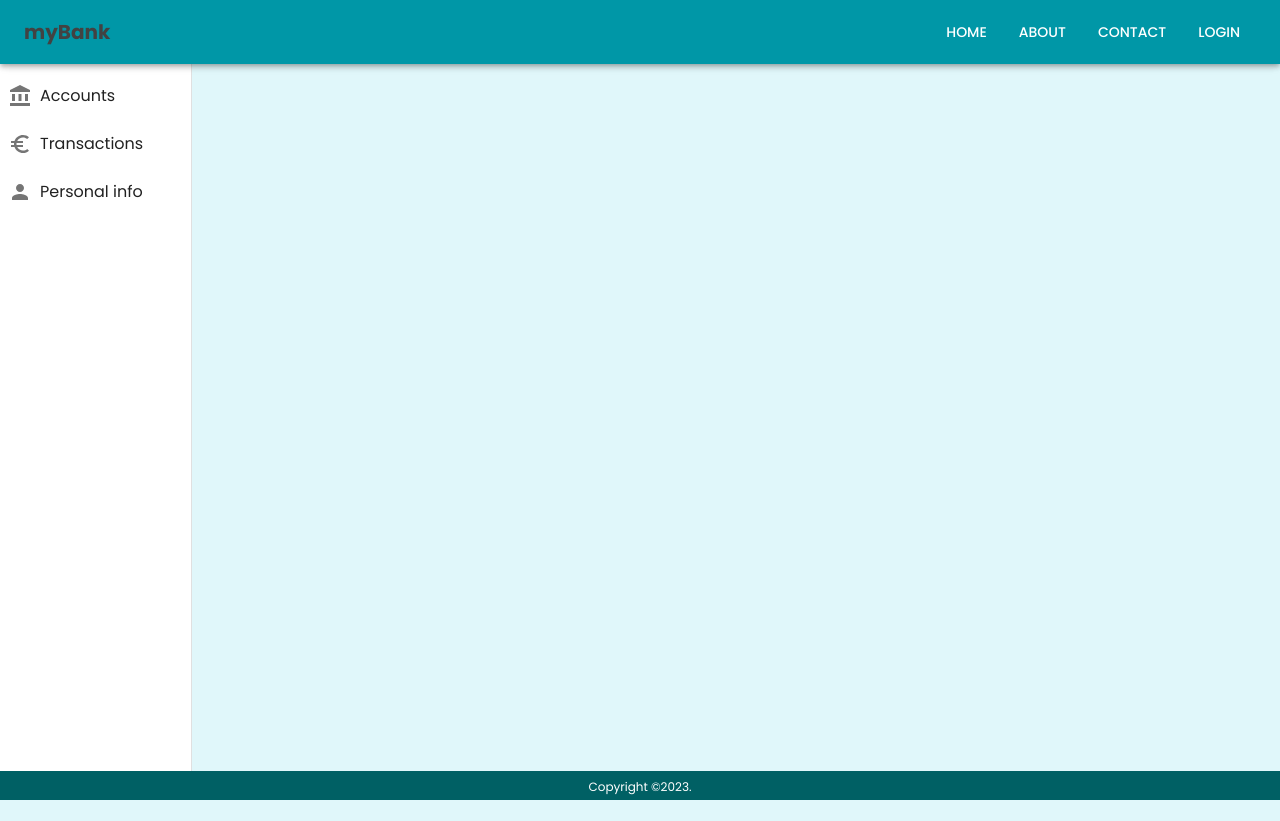
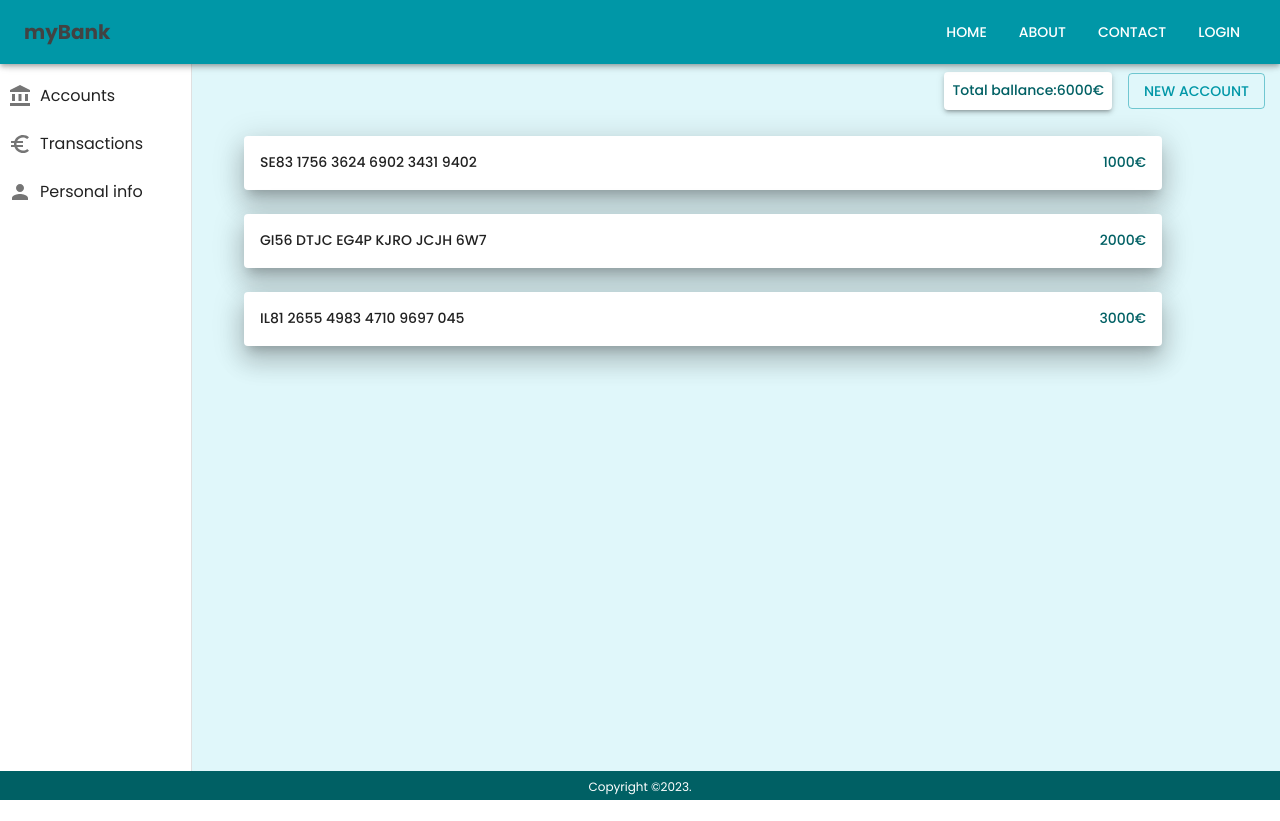
Before and after one commit to AlinaDorosh-dev/myBank, a React (Create React App) app in the folder frontend/: page / in a window 1280 px wide. After the commit the page ends 800 px from the top, so only its background shows below. Built offline with nearby package versions, Linux system fonts and the light colour scheme.

Commit message:
Accounts view layout

```diff
--- a/frontend/src/components/DashboardDrawer.js
+++ b/frontend/src/components/DashboardDrawer.js
@@ -10,15 +10,16 @@ import {
 } from "@mui/material";
 import { AccountBalance, EuroSymbol, Person } from "@mui/icons-material";
 
-const DashboardDrawer = ({setSelectedIndex}) => {
+const DashboardDrawer = ({ setSelectedIndex }) => {
+  const drawerWidth = 180;
   return (
     <Drawer
       variant='permanent'
       sx={{
-      width: { sm: "30%", md: "15%" },
+        width: drawerWidth,
         flexShrink: 0,
         [`& .MuiDrawer-paper`]: {
-        width:{ sm: "30%" , md: "15%"},
+          width: { sm: "30%", md: "15%" },
           boxSizing: "border-box",
           zIndex: 0,
         },
@@ -27,10 +28,9 @@ const DashboardDrawer = ({setSelectedIndex}) => {
       <Toolbar />
       <Box sx={{ overflow: "hidden" }}>
         <List>
-        {["Accounts", "Transactions", "Personal info"].map(
-          (text, index) => (
-            <ListItem key={text} disablePadding >
-              <ListItemButton onClick={()=>setSelectedIndex(index)}>
+          {["Accounts", "Transactions", "Personal info"].map((text, index) => (
+            <ListItem key={text} disablePadding>
+              <ListItemButton onClick={() => setSelectedIndex(index)}>
                 <ListItemIcon sx={{ mr: -3, ml: -1 }}>
                   {index === 0 ? (
                     <AccountBalance />
@@ -43,12 +43,11 @@ const DashboardDrawer = ({setSelectedIndex}) => {
                 <ListItemText primary={text} />
               </ListItemButton>
             </ListItem>
-          )
-        )}
+          ))}
         </List>
       </Box>
     </Drawer>
-  )
-}
+  );
+};
 
-export default DashboardDrawer
+export default DashboardDrawer;
--- a/frontend/src/pages/AccountManagement.js
+++ b/frontend/src/pages/AccountManagement.js
@@ -1,7 +1,14 @@
 import DashboardDrawer from "../components/DashboardDrawer";
-import { Box } from "@mui/system";
+import { Box, Button, Paper, Typography } from "@mui/material";
 import { useState, useEffect } from "react";
 import { useTheme } from "@mui/material/styles";
+
+const accounts = [
+  "SE83 1756 3624 6902 3431 9402",
+  "GI56 DTJC EG4P KJRO JCJH 6W7",
+  "IL81 2655 4983 4710 9697 045",
+];
+const ballances = ["1000", "2000", "3000"];
 
 const AccountManagement = () => {
   const theme = useTheme();
@@ -10,14 +17,71 @@ const AccountManagement = () => {
     console.log(selectedIndex);
   }, [selectedIndex]);
   return (
-    <Box sx={{
-      backgroundColor: theme.palette.primary.background,
-      height: "100vh",
-    }}>
+    <Box
+      sx={{
+        display: "flex",
+        backgroundColor: theme.palette.primary.background,
+        height: "100vh",
+        width: "100vw",
+      }}
+    >
       <DashboardDrawer setSelectedIndex={setSelectedIndex} />
-<Box>
-  {selectedIndex === 0 && <h1>Accounts</h1>}
-</Box>
+      <Box component='section' sx={{ flexGrow: 1, p: 5 }}>
+        {selectedIndex === 0 && (
+          <>
+            <Box
+              display='flex'
+              sx={{
+                mt: 4,
+                justifyContent: "space-between",
+                alignItems: "center",
+                position: "absolute",
+                right: "15px",
+              }}
+            >
+              <Paper
+                variant='elevation'
+                elevation={3}
+                sx={{ mr: 2, p: 1, textAlign: "center" }}
+              >
+                <Typography
+                  variant='subtitle2'
+                  color={theme.palette.primary.dark}
+                >
+                  Total ballance:
+                  {ballances.reduce((a, b) => parseInt(a) + parseInt(b))}€
+                </Typography>
+              </Paper>
+              <Button variant='outlined'>New Account</Button>
+            </Box>
+
+            <Box sx={{ mt: 12, width: "100%" }}>
+              {accounts.map((account, index) => (
+                <Paper
+                  variant='elevation'
+                  key={index}
+                  elevation={16}
+                  sx={{
+                    m: 3,
+                    p: 2,
+                    width: "90%",
+                    display: "flex",
+                    justifyContent: "space-between",
+                  }}
+                >
+                  <Typography variant='subtitle2'>{account}</Typography>
+                  <Typography
+                    variant='subtitle2'
+                    color={theme.palette.primary.dark}
+                  >
+                    {ballances[index]}€
+                  </Typography>
+                </Paper>
+              ))}
+            </Box>
+          </>
+        )}
+      </Box>
     </Box>
   );
 };
```
Lines whose indentation alone changed are shown as unchanged.
